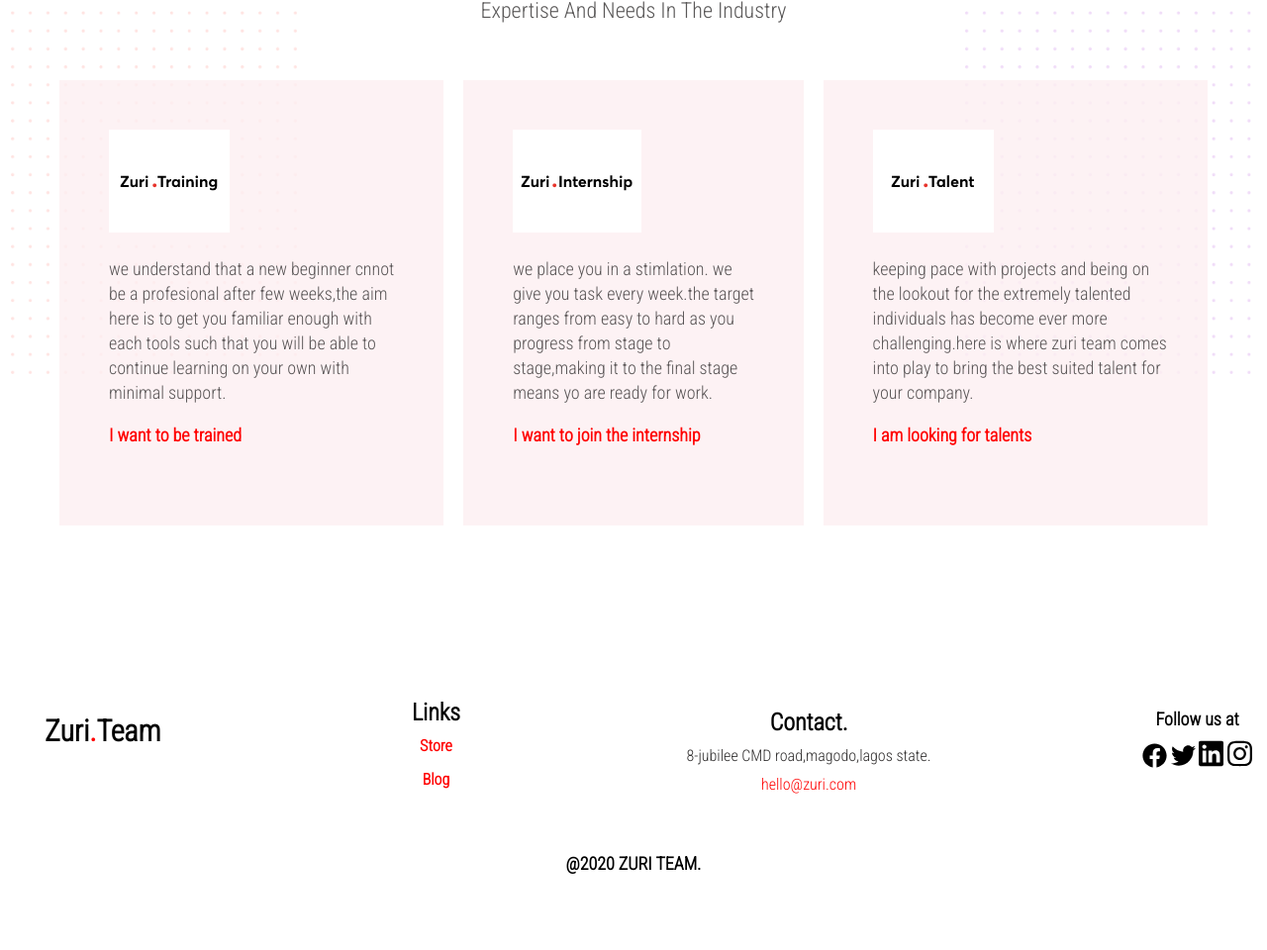
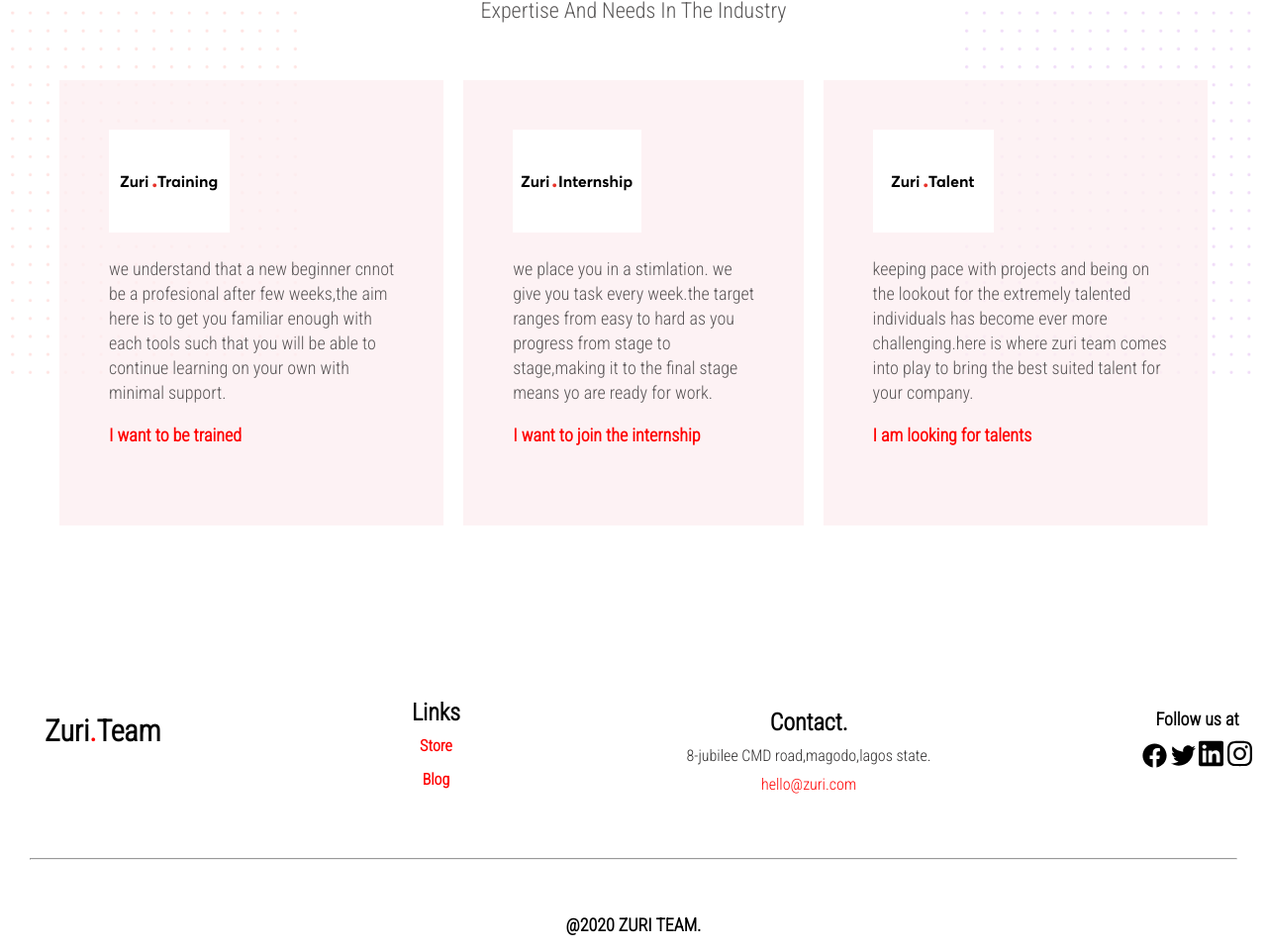
Before and after one commit to Chiemezie123/zuri-landing-page., a plain HTML site: page index.html in a window 1280 px wide. Shown: the part 988-1948 px from the top of the page at 99% size. Before the commit the page ends 1886 px from the top, so only its background shows below. Drawn offline with Linux system fonts and the light colour scheme; a web font is replaced by a local one.

Commit message:
second commit

```diff
--- a/index.html
+++ b/index.html
@@ -117,7 +117,7 @@
                 </div>
             </div>
         </div>
-
+       <hr style="margin:30px 30px;">
         <div class="last">
             <h2>
                 @2020 ZURI TEAM.
```
